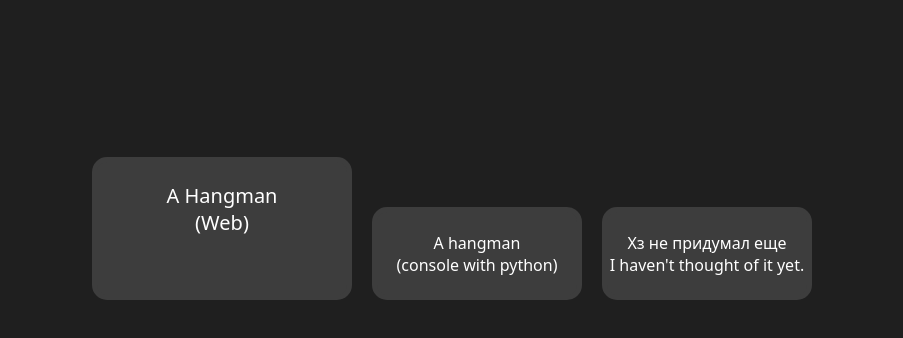
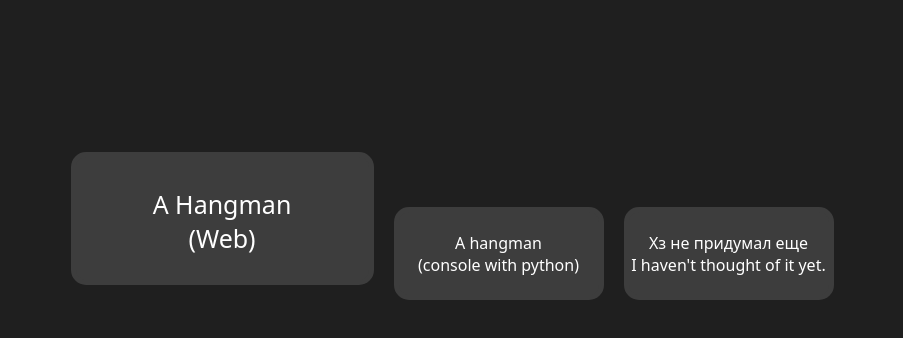
Before and after one commit to tjmaa1ov/tjmaa1ov.github.io, a plain HTML site: page index.html in a window 1280 px wide. In both pictures the pointer is over the link 410 px from the left and 407 px from the top of the page. Shown: the part 154-492 px from the top of the page, without its empty margins (188-1091 px from the left). Drawn offline with Linux system fonts and the light colour scheme.

Commit message:
small change in animation of project blocks on the main page

```diff
--- a/style.css
+++ b/style.css
@@ -34,9 +34,10 @@ h1 {
     transition: 0.4s;
 }
 .element:hover {
-    margin-bottom: 50px;
-    font-size: 20px;
-    width: 250px;
-    height: 113px;
+    margin-bottom: 70px;
+    font-size: 25px;
+    padding-top: 30px;
+    width: 293px;
+    height: 93px;
     transition: 0.4s;
 }
```
